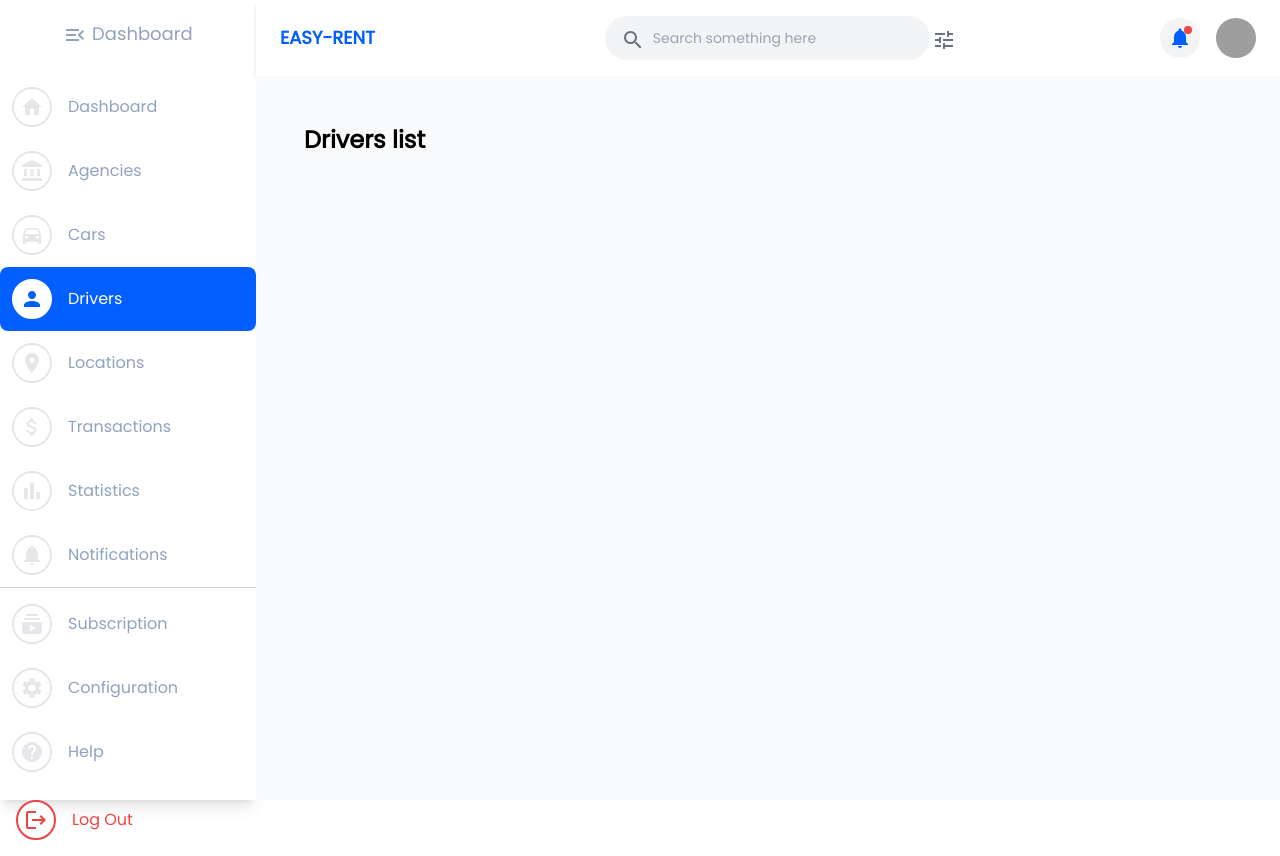
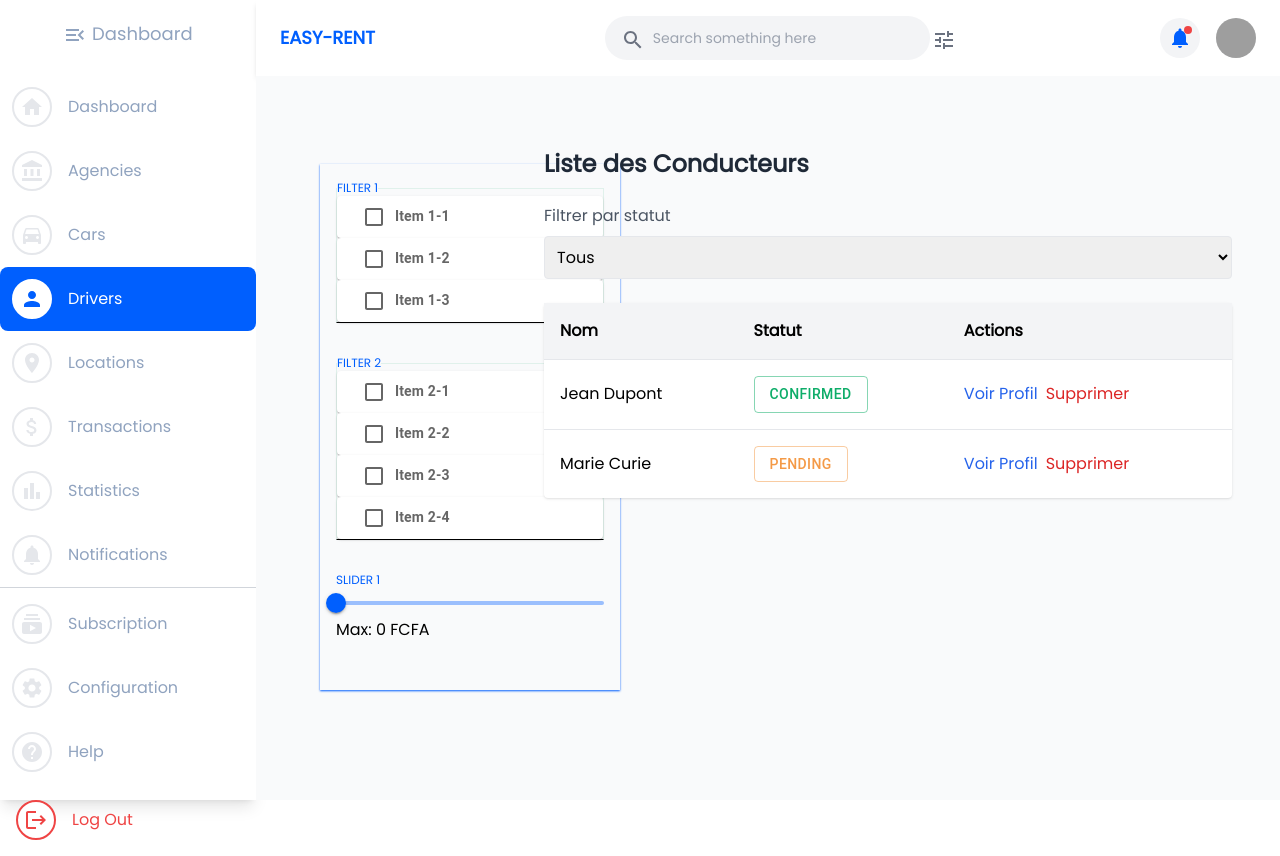
Before and after one commit to AdministrationReseau/easy-rental, a Next.js app: page /drivers in a window 1280 px wide. Built offline with nearby package versions, Linux system fonts and the light colour scheme; grey boxes are pictures that could not be loaded; what @mui/material-nextjs would draw is missing.

Commit message:
administration drivers page

```diff
--- a/src/app/(Organisation)/configuration/page.tsx
+++ b/src/app/(Organisation)/configuration/page.tsx
@@ -9,6 +9,7 @@ const ConfigurationPage: React.FC = () => {
     const [paymentService, setPaymentService] = useState({
         organizationName: "",
         paymentEmail: "",
+        paymentNumber: "",
         isRegistered: false,
     });
 
@@ -28,7 +29,7 @@ const ConfigurationPage: React.FC = () => {
     };
 
     const handlePaymentServiceRegistration = () => {
-        if (paymentService.organizationName && paymentService.paymentEmail) {
+        if (paymentService.organizationName && paymentService.paymentEmail && paymentService.paymentNumber) {
             setPaymentService((prev) => ({
                 ...prev,
                 isRegistered: true,
@@ -106,6 +107,18 @@ const ConfigurationPage: React.FC = () => {
                                 onChange={handlePaymentServiceChange}
                             />
                         </div>
+
+                        <div>
+                            <label className="block text-gray-600 mb-2">Numero pour les paiements</label>
+                            <input
+                                type="email"
+                                name="paymentNumber"
+                                className="w-full border border-gray-300 rounded-lg px-4 py-2"
+                                placeholder="Entrez le numero pour recevoir les paiements"
+                                value={paymentService.paymentNumber}
+                                onChange={handlePaymentServiceChange}
+                            />
+                        </div>
                         <button
                             className="w-full bg-blue-600 text-white py-2 rounded-lg mt-4"
                             onClick={handlePaymentServiceRegistration}
--- a/src/app/(Organisation)/drivers/page.tsx
+++ b/src/app/(Organisation)/drivers/page.tsx
@@ -1,15 +1,126 @@
 "use client";
-import React from 'react';
+import React, { useState } from "react";
+import StateBox from "@/components/StateBox";
+import DriverProfilDescription from "@/components/DriverProfilDescription";
+import Filter from "@/components/Filter"; // Adjust the import path if necessary
+import { ProcessState } from "@/utils/enum";
 
-const Drivers = () => {
+const DriverListingPage: React.FC = () => {
+    const [drivers, setDrivers] = useState([
+        { id: 1, firstname: "Jean", lastname: "Dupont", age: 35, gender: 0, starsNumber: 4, status: ProcessState.CONFIRMED },
+        { id: 2, firstname: "Marie", lastname: "Curie", age: 42, gender: 1, starsNumber: 5, status: ProcessState.PENDING },
+    ]);
+    const [filters, setFilters] = useState({ status: "" });
+    const [isModalOpen, setIsModalOpen] = useState(false);
+    const [selectedDriver, setSelectedDriver] = useState<number | null>(null);
+
+    const handleFilterChange = (e: React.ChangeEvent<HTMLSelectElement>) => {
+        setFilters({ ...filters, status: e.target.value });
+    };
+
+    const handleDeleteDriver = (id: number) => {
+        setDrivers(drivers.filter((driver) => driver.id !== id));
+    };
+
+    const openProfileModal = (id: number) => {
+        setSelectedDriver(id);
+        setIsModalOpen(true);
+    };
+
+    const closeProfileModal = () => {
+        setSelectedDriver(null);
+        setIsModalOpen(false);
+    };
 
     return (
-        <div>
-            <main className="flex-grow overflow-y-auto bg-[F6F7F9] p-6">
-                <h1 className="text-2xl font-bold mb-4">Drivers list</h1>
-            </main>
+        <div className="min-h-screen bg-gray-50 py-12 px-6">
+            <div className="max-w-7xl mx-auto grid grid-cols-1 lg:grid-cols-4 gap-8">
+                {/* Filter Component */}
+                <div>
+                    <Filter />
+                </div>
+
+                {/* Main Content */}
+                <div className="col-span-3">
+                    <h1 className="text-2xl font-bold text-gray-800 mb-6">Liste des Conducteurs</h1>
+
+                    {/* Filters */}
+                    <div className="mb-6">
+                        <label className="block mb-4">
+                            <span className="text-gray-600">Filtrer par statut</span>
+                            <select
+                                value={filters.status}
+                                onChange={handleFilterChange}
+                                className="w-full mt-2 p-2 border rounded"
+                            >
+                                <option value="">Tous</option>
+                                <option value={ProcessState.PENDING}>En attente</option>
+                                <option value={ProcessState.CONFIRMED}>Confirmé</option>
+                                <option value={ProcessState.CANCELED}>Annulé</option>
+                            </select>
+                        </label>
+                    </div>
+
+                    {/* Driver List */}
+                    <table className="w-full bg-white shadow rounded">
+                        <thead>
+                        <tr className="bg-gray-100">
+                            <th className="text-left p-4">Nom</th>
+                            <th className="text-left p-4">Statut</th>
+                            <th className="text-left p-4">Actions</th>
+                        </tr>
+                        </thead>
+                        <tbody>
+                        {drivers
+                            .filter((driver) => !filters.status || driver.status === filters.status)
+                            .map((driver) => (
+                                <tr key={driver.id} className="border-t">
+                                    <td className="p-4">
+                                        {driver.firstname} {driver.lastname}
+                                    </td>
+                                    <td className="p-4">
+                                        <StateBox state={driver.status} />
+                                    </td>
+                                    <td className="p-4 space-x-2">
+                                        <button
+                                            onClick={() => openProfileModal(driver.id)}
+                                            className="text-blue-600 hover:underline"
+                                        >
+                                            Voir Profil
+                                        </button>
+                                        <button
+                                            onClick={() => handleDeleteDriver(driver.id)}
+                                            className="text-red-600 hover:underline"
+                                        >
+                                            Supprimer
+                                        </button>
+                                    </td>
+                                </tr>
+                            ))}
+                        </tbody>
+                    </table>
+
+                    {/* Profile Modal */}
+                    {isModalOpen && selectedDriver !== null && (
+                        <div className="fixed inset-0 bg-gray-800 bg-opacity-50 flex items-center justify-center">
+                            <div className="bg-white p-6 rounded shadow-lg relative">
+                                <button
+                                    onClick={closeProfileModal}
+                                    className="absolute top-2 right-2 text-gray-500 hover:text-gray-800"
+                                >
+                                    ✕
+                                </button>
+                                <DriverProfilDescription
+                                    {...drivers.find((driver) => driver.id === selectedDriver)!}
+                                    width={400}
+                                />
+                            </div>
+                        </div>
+                    )}
+                </div>
+            </div>
         </div>
     );
 };
 
-export default Drivers;
+export default DriverListingPage;
--- a/src/app/test/page.tsx
+++ b/src/app/test/page.tsx
@@ -134,8 +134,6 @@ export default function Test() {
 */
 "use client";
 import React from 'react';
-import DriverCard from "@/components/DriverCard";
-import OrgSidebar from "@/components/OrgSidebar";
 import AgencyDetail from "@/components/combiner-components/agency-detail";
 
 const Test = () => {
@@ -151,17 +149,18 @@ const Test = () => {
     return (
         <div>
 
-            <DriverCard
-                name="test test"
-                age={25}
-                email="test@gmail.com"
-                location="yaounde"
-                avatar="/assets/car.png"
-                stars={3.5}
-                phone="620202020"
-            />
-            <OrgSidebar />
+            {/*<DriverCard*/}
+            {/*    name="test test"*/}
+            {/*    age={25}*/}
+            {/*    email="test@gmail.com"*/}
+            {/*    location="yaounde"*/}
+            {/*    avatar="/assets/car.png"*/}
+            {/*    stars={3.5}*/}
+            {/*    phone="620202020"*/}
+            {/*/>*/}
+            {/*<OrgSidebar />*/}
             <AgencyDetail key={1} />
+
         </div>
     );
 };
```
Also changed, not shown: src/components/Filter.tsx (indentation only).
